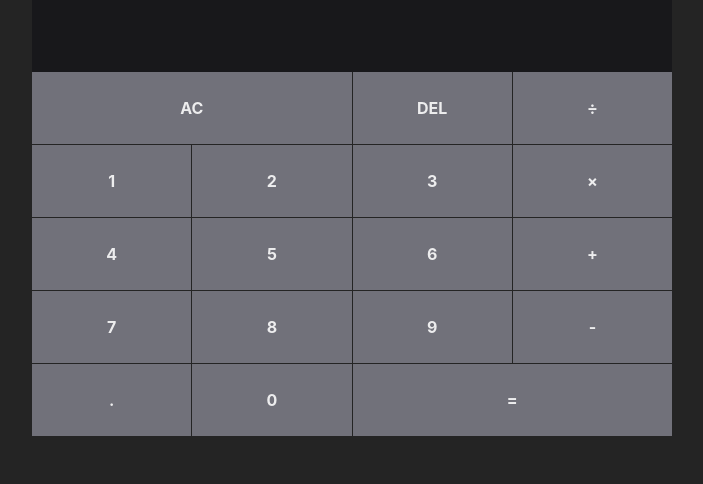
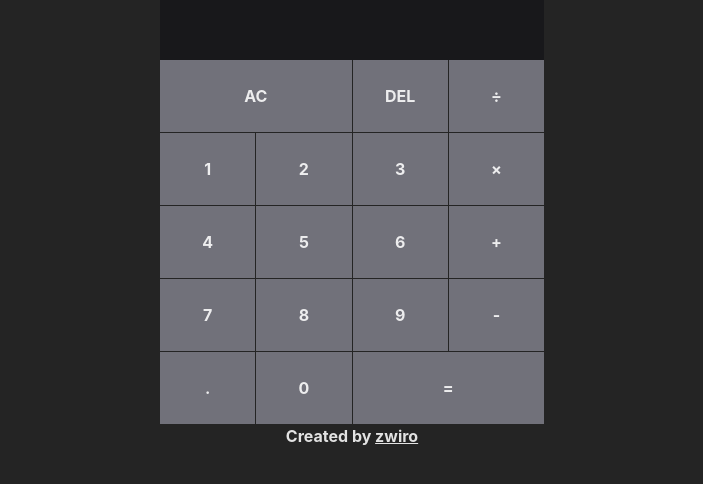
Before and after one commit to zwiro/react-typescript-calculator, a React (Vite) app: page / in a window 1280 px wide. Shown: the part 202-686 px from the top of the page, without its empty margins (288-991 px from the left). Built offline with nearby package versions, Linux system fonts and the light colour scheme.

Commit message:
typescript fixes

```diff
--- a/src/App.tsx
+++ b/src/App.tsx
@@ -11,7 +11,22 @@ export const ACTIONS = {
   EVALUATE: "evaluate",
 }
 
-function reducer(state, { type, payload }) {
+interface State {
+  overwrite?: boolean
+  currentOperand?: string | null
+  previousOperand?: string | null
+  operation?: string | null
+}
+
+interface Action {
+  type: string
+  payload: {
+    digit?: string
+    operation?: string
+  }
+}
+
+function reducer(state: State, { type, payload }: Action): State {
   switch (type) {
     case ACTIONS.ADD_DIGIT:
       if (state.overwrite) {
@@ -78,11 +93,12 @@ function reducer(state, { type, payload }) {
         currentOperand: evaluate(state),
       }
   }
+  return state
 }
 
-function evaluate({ currentOperand, previousOperand, operation }) {
-  const prev = parseFloat(previousOperand)
-  const current = parseFloat(currentOperand)
+function evaluate({ currentOperand, previousOperand, operation }: State) {
+  const prev = parseFloat(previousOperand!)
+  const current = parseFloat(currentOperand!)
   if (isNaN(prev) || isNaN(current)) {
     return ""
   }
@@ -108,33 +124,37 @@ const INTEGER_FORMATTER = new Intl.NumberFormat("en-us", {
   maximumFractionDigits: 0,
 })
 
-function formatOperand(operand) {
-  if (!operand) {
+function formatOperand(operand: string) {
+  if (operand == null) {
     return
   }
   const [integer, decimal] = operand.split(".")
-  if (!decimal) {
-    return INTEGER_FORMATTER.format(integer)
+  if (decimal == null) {
+    return INTEGER_FORMATTER.format(Number(integer))
   }
-  return `${INTEGER_FORMATTER.format(integer)}.${decimal}`
+  return `${INTEGER_FORMATTER.format(Number(integer))}.${decimal}`
 }
 
 function App() {
   const digits = ["1", "2", "3", "4", "5", "6", "7", "8", "9", ".", "0"]
   const operations = ["÷", "×", "+", "-"]
+
   const [{ currentOperand, previousOperand, operation }, dispatch] = useReducer(
     reducer,
     {}
   )
+
   return (
     <main className="grid h-screen place-items-center">
-      <div className="w-1/2">
-        <div className="h-28 w-full bg-zinc-900 px-4 py-8 text-right">
+      <div className="w-80 sm:w-96">
+        <div className="h-28 w-full overflow-clip bg-zinc-900 px-4 py-8 text-right">
           <p>
-            {formatOperand(previousOperand)}
+            {formatOperand(previousOperand!)}
             <span>{operation}</span>
           </p>
-          <p className="text-2xl font-bold">{formatOperand(currentOperand)}</p>
+          <p className="text-lg font-bold sm:text-2xl">
+            {formatOperand(currentOperand!)}
+          </p>
         </div>
         <div className="grid w-full grid-cols-4 gap-px">
           <Button dispatch={dispatch} span>
@@ -159,6 +179,15 @@ function App() {
             =
           </Button>
         </div>
+        <p className="text-center font-bold">
+          Created by{" "}
+          <a
+            href="https://github.com/zwiro"
+            className="underline hover:text-blue-300"
+          >
+            zwiro
+          </a>
+        </p>
       </div>
     </main>
   )
--- a/src/components/Button.tsx
+++ b/src/components/Button.tsx
@@ -3,7 +3,7 @@ import { ACTIONS } from "../App"
 type ButtonProps = {
   children: React.ReactNode
   span?: boolean
-  dispatch: React.Dispatch<{ type: string; payload: { number?: string } }>
+  dispatch: React.Dispatch<{ type: string }>
 }
 
 function Button({ children, span, dispatch }: ButtonProps) {
@@ -21,7 +21,7 @@ function Button({ children, span, dispatch }: ButtonProps) {
   return (
     <button
       onClick={dispatchAction}
-      className={`bg-zinc-500 p-6 font-bold transition-all hover:brightness-75 active:shadow-inner active:shadow-black ${
+      className={`bg-zinc-500 p-2 font-bold transition-all hover:brightness-75 active:shadow-inner active:shadow-black ${
         span && "col-span-2"
       }`}
     >
```
